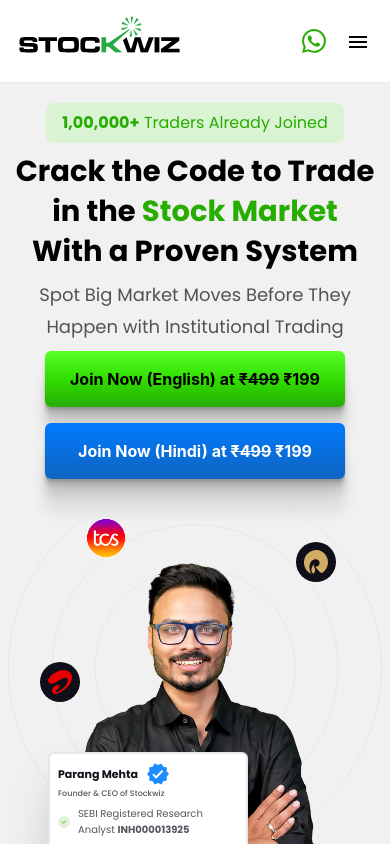
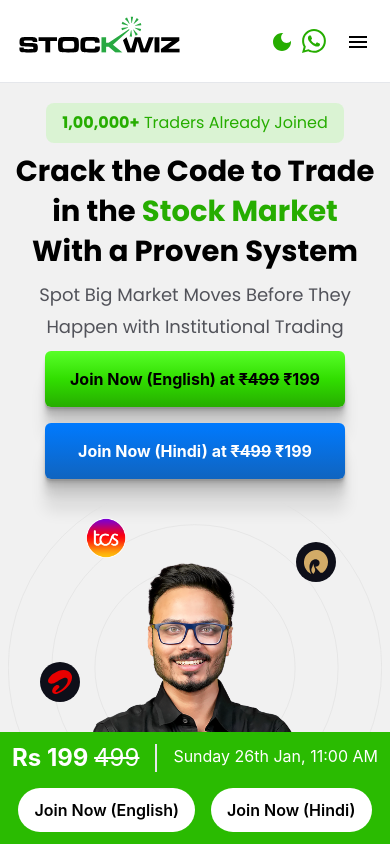
Before and after one commit to vikrantkkk/investing, a React (Vite) app: page / in a window 390 px wide. Shown: the top 844 px of the page. Built offline with nearby package versions, Linux system fonts and the light colour scheme; a web font is replaced by a local one.

Commit message:
floating design added in bottom

```diff
--- a/index.html
+++ b/index.html
@@ -76,7 +76,7 @@
     <link
       rel="icon"
       type="image/svg+xml"
-      href="/src/assets/png/lightmodelogo.png"
+      href="/src/assets/png/darkmodelogo.png"
     />
   </head>
   <body>
--- a/src/components/Footer.jsx
+++ b/src/components/Footer.jsx
@@ -16,8 +16,8 @@ const Footer = () => {
   return (
     // <footer className="flex flex-col justify-center items-center h-auto w-screen gap-8  pb-8 px-4 py-16 dark:bg-[#0B0C13] bg-[#F1F1F1]">
     <footer
-      className={`flex flex-col justify-center items-center h-auto w-screen gap-8 md:pb-8 px-4 ${
-        isContactPage ? "py-8" : "md:py-16 pt-16"
+      className={`flex flex-col justify-center items-center h-auto w-screen gap-8 md:pb-8 pb-32 px-4 ${
+        isContactPage ? "py-8" : "py-16"
       } dark:bg-[#0B0C13] bg-[#F1F1F1]`}
     >
       <div>
@@ -100,22 +100,23 @@ const Footer = () => {
           Service before proceeding.
         </div>
       </div>
-      {!isContactPage && (
-        <div className="flex md:hidden justify-between items-center bg-[#2ABB01] p-4 w-screen sticky bottom-0">
-          <div className="flex flex-col">
+
+      <div className="flex flex-col gap-4 md:hidden justify-between items-center bg-[#2ABB01] p-3 w-screen fixed z-20 bottom-0">
+        <div className="flex gap-4">
           <span className="font-bold text-[24px] leading-7 text-white">
             Rs 199{" "}
             <span className="font-normal tetx-[20px] leading-6 line-through">
               499
             </span>
           </span>
+          <div className="border-r-2" />
           <span className="font-normal tetx-[16px] leading-6 text-white">
             Sunday 26th Jan, 11:00 AM
           </span>
         </div>
-
+        <div className="flex gap-4">
           <button
-            className="p-3 font-semibold text-[16px] leading-5 rounded-full bg-white text-black"
+            className="py-3 px-4 font-semibold text-[16px] leading-5 rounded-full bg-white text-black"
             onClick={() =>
               window.open(
                 darkMode
@@ -126,10 +127,24 @@ const Footer = () => {
               )
             }
           >
-            Register Now
+            Join Now (English)
+          </button>
+          <button
+            className="py-3 px-4 font-semibold text-[16px] leading-5 rounded-full bg-white text-black"
+            onClick={() =>
+              window.open(
+                darkMode
+                  ? "https://parang.exlyapp.com/2fe56a70-ac54-468a-b871-25d191123b4a?init_booking=true&enable_discount=true"
+                  : "https://parang.exlyapp.com/2eaa1e20-9706-461c-9a8f-bac2c175fd31?init_booking=true&enable_discount=true",
+                "_blank",
+                "noopener,noreferrer"
+              )
+            }
+          >
+            Join Now (Hindi)
           </button>
         </div>
-      )}
+      </div>
     </footer>
   );
 };
--- a/src/components/Header.jsx
+++ b/src/components/Header.jsx
@@ -53,14 +53,14 @@ const Header = () => {
         </div>
 
         <div className="flex md:gap-6 items-center justify-center">
-          {/* <button
+          <button
             onClick={() => setDarkMode(!darkMode)}
             className={`ml-4 p-2 rounded ${
               darkMode ? "text-figmaGreen" : "text-figmaGreen"
             }`}
           >
             {darkMode ? <LightModeIcon /> : <DarkModeIcon />}
-          </button> */}
+          </button>
           <a
             href="https://wa.me/918949800532"
             target="_blank"
--- a/src/hooks/DarkModeContext.jsx
+++ b/src/hooks/DarkModeContext.jsx
@@ -10,10 +10,10 @@ export const DarkModeProvider = ({ children }) => {
   useEffect(() => {
     if (darkMode) {
       document.documentElement.classList.add("dark");
-      localStorage.setItem("theme", "light");
+      localStorage.setItem("theme", "dark");
     } else {
       document.documentElement.classList.remove("dark");
-      localStorage.setItem("theme", "light");
+      localStorage.setItem("theme", "dark");
     }
   }, [darkMode]);
 
```
Lines whose indentation alone changed are shown as unchanged.
